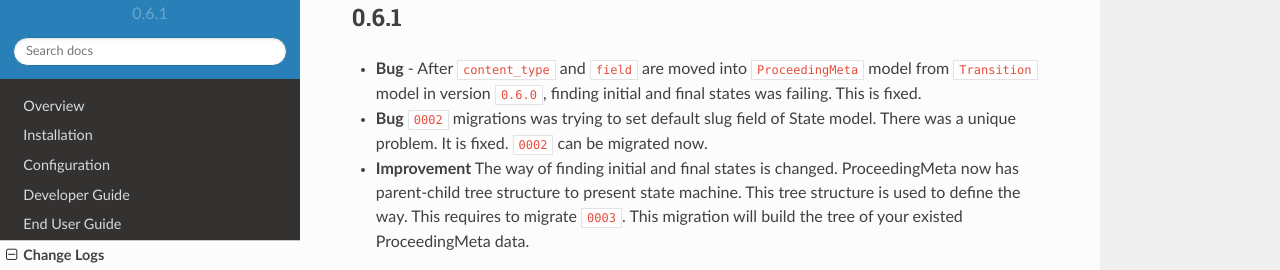
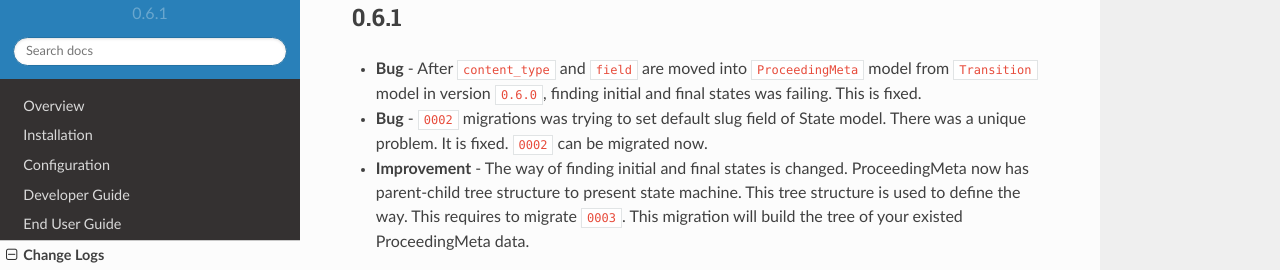
Before and after one commit to javrasya/django-river, a Sphinx documentation site: the page built from docs/changelog.rst, in a window 1280 px wide and 900 px high. Shown: the part 159-429 px from the top of the window. Built offline with Sphinx 7.4.7 and the Read the Docs theme 2.0.0, drawn with Linux system fonts in a browser that asks for light colours.

Commit message:
document fix

```diff
--- a/docs/changelog.rst
+++ b/docs/changelog.rst
@@ -8,8 +8,8 @@ Change Logs
 -----
 
 * **Bug** - After ``content_type`` and ``field`` are moved into ``ProceedingMeta`` model from ``Transition`` model in version ``0.6.0``, finding initial and final states was failing. This is fixed.
-* **Bug** ``0002`` migrations was trying to set default slug field of State model. There was a unique problem. It is fixed. ``0002`` can be migrated now.
-* **Improvement** The way of finding initial and final states is changed. ProceedingMeta now has parent-child tree structure to present state machine. This tree structure is used to define the way. This requires to migrate ``0003``. This migration will build the tree of your existed ProceedingMeta data.
+* **Bug** - ``0002`` migrations was trying to set default slug field of State model. There was a unique problem. It is fixed. ``0002`` can be migrated now.
+* **Improvement** - The way of finding initial and final states is changed. ProceedingMeta now has parent-child tree structure to present state machine. This tree structure is used to define the way. This requires to migrate ``0003``. This migration will build the tree of your existed ProceedingMeta data.
 
 0.6.0
 -----
--- a/docs/guide/developer/advance.rst
+++ b/docs/guide/developer/advance.rst
@@ -97,7 +97,7 @@ Signals
 +-------------------+---------------------------------------+
 | destination_state | Transition destination state object   |
 +-------------------+---------------------------------------+
-| proceeder        | Proceeding object                    |
+| proceeder         | Proceeding object                     |
 +-------------------+---------------------------------------+
 
 
```
Also changed, not shown: setup.cfg (line endings or trailing spaces).
